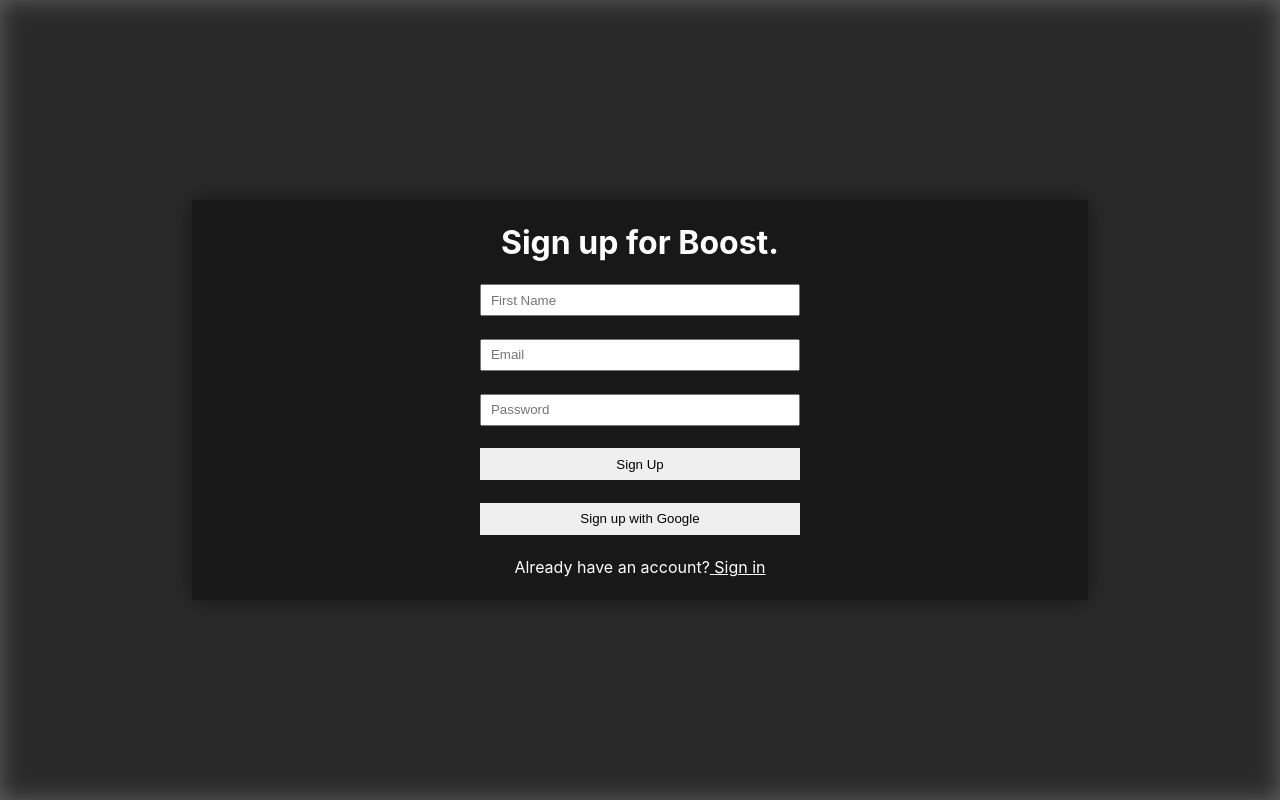
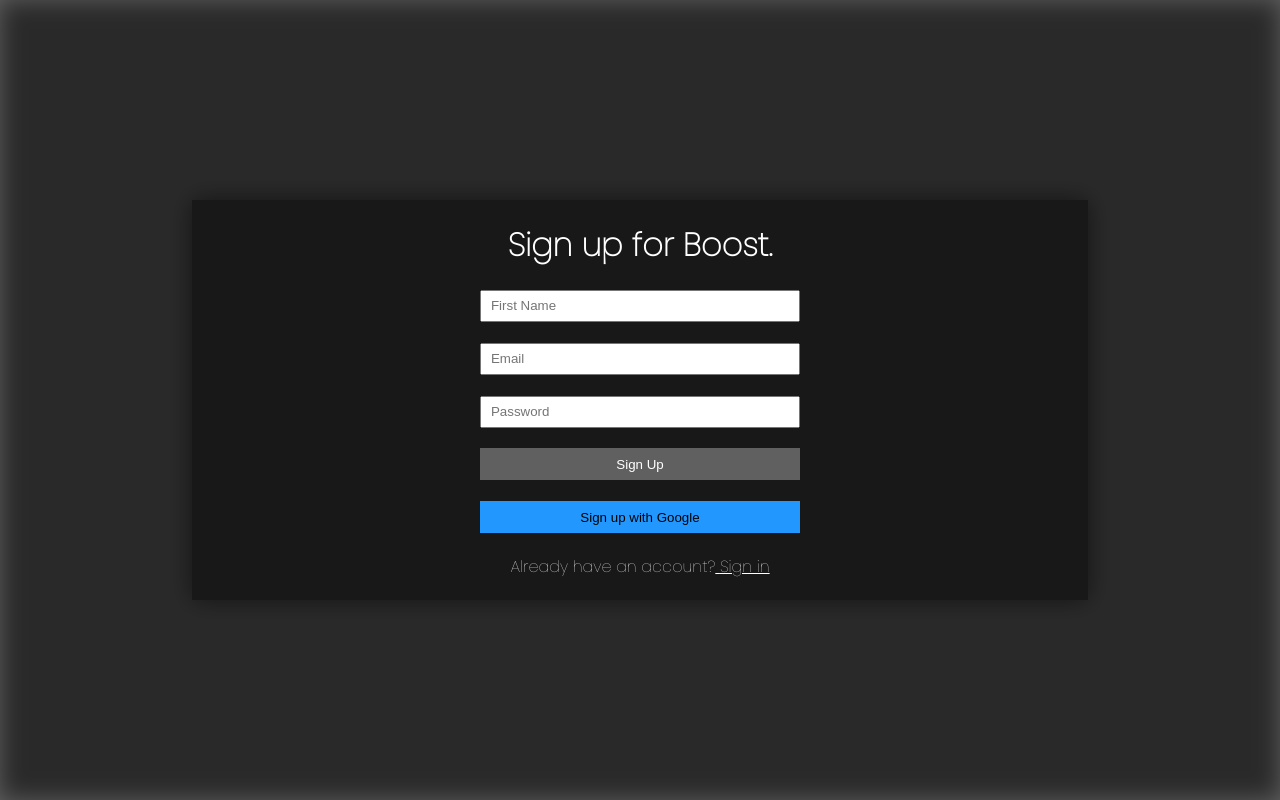
Before and after one commit to turntlane/boost-capstone, a React (Create React App) app: page /signup in a window 1280 px wide. Built offline with nearby package versions, Linux system fonts and the light colour scheme; no server answers.

Commit message:
fixed signup buttons

```diff
--- a/src/Components/Sign Up/Signup.css
+++ b/src/Components/Sign Up/Signup.css
@@ -16,6 +16,7 @@
   justify-content: space-evenly;
   align-items: center;
   flex-direction: column;
+  font-family: "Poppins", sans-serif;
 }
 
 .signup-form h1 {
@@ -35,6 +36,31 @@
   border: white;
 }
 
+.signup-btn {
+  outline: none;
+  border: none;
+  background-color: rgb(96, 96, 96);
+  color: white;
+  cursor: pointer;
+}
+
+.signup-btn:hover {
+  background-color: white;
+  color: black;
+  animation: fadein 0.3s ease-in;
+}
+
+.signup-google {
+  background-color: rgb(34, 152, 255);
+  cursor: pointer;
+}
+
+.signup-google:hover {
+  background-color: white;
+  color: black;
+  animation: fadein 0.3s ease-in;
+}
+
 .signup-signin {
   color: white;
 }
@@ -42,3 +68,10 @@
 .signup-link {
   color: white;
 }
+
+
+@media only screen and (max-width: 815px) {
+  .signup-form {
+    width: 100%;
+  }
+}
--- a/src/Components/Sign Up/Signup.js
+++ b/src/Components/Sign Up/Signup.js
@@ -54,10 +54,10 @@
           onChange={(e) => setPassword(e.target.value)}
           placeholder="Password"
         />
-        <button onClick={register} className="signup-submit">
+        <button onClick={register} className="signup-btn signup-submit">
           Sign Up
         </button>
-        <button className="signup-submit" onClick={signInWithGoogle}>
+        <button className="signup-google signup-submit" onClick={signInWithGoogle}>
           Sign up with Google
         </button>
         <p className="signup-signin">
```
